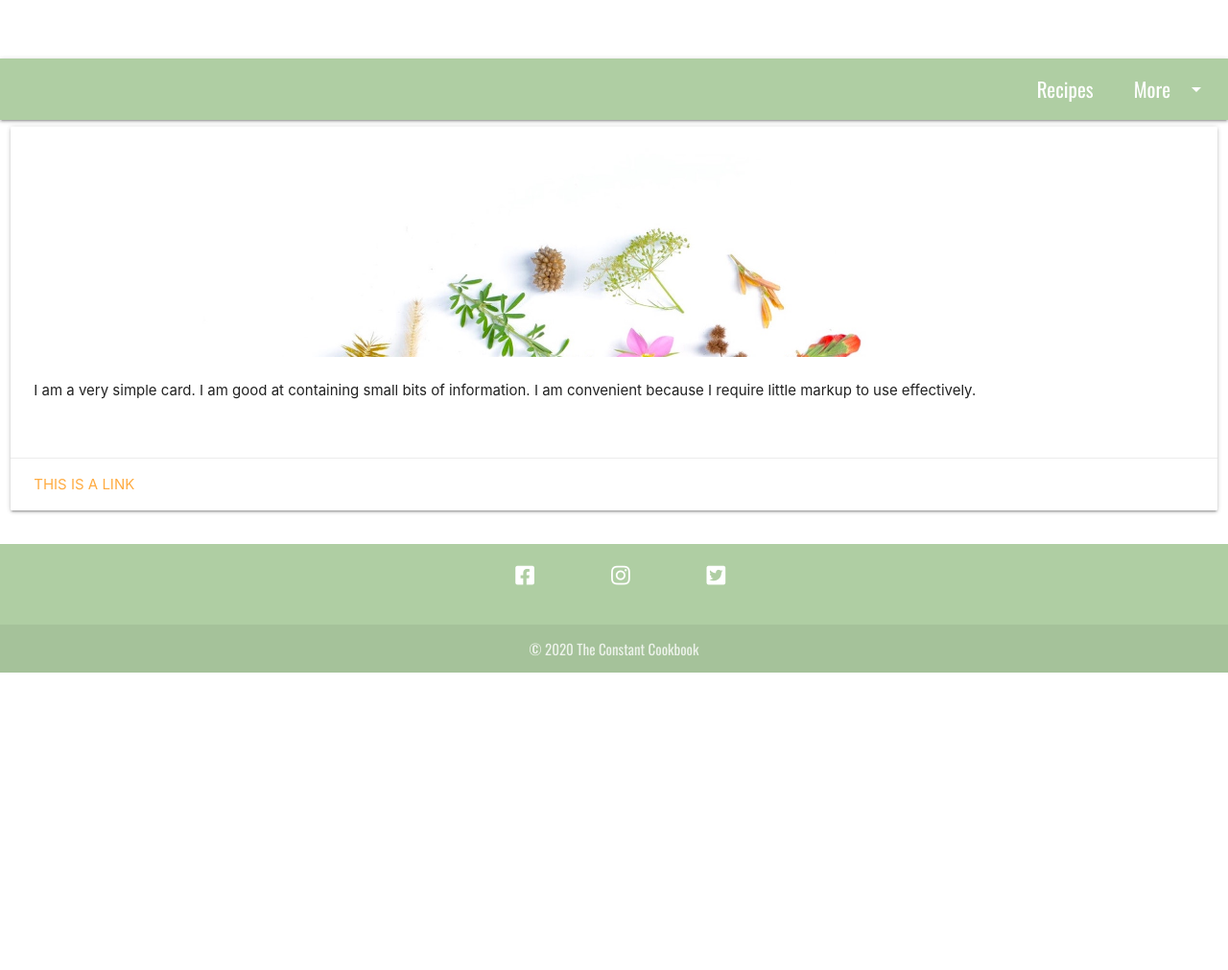
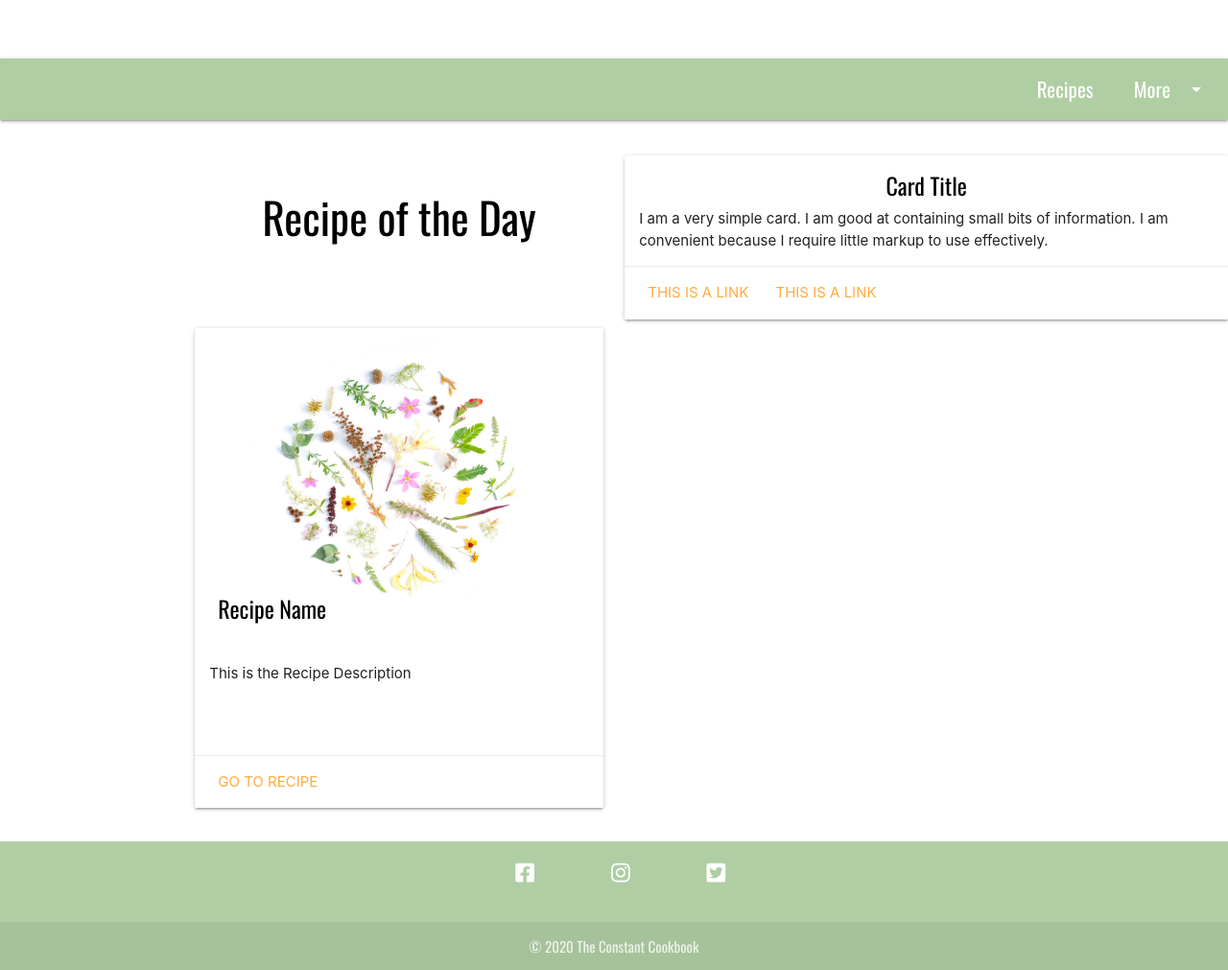
Before and after one commit to MelBiggs/dcd-milestone, a Flask app: page / in a window 1280 px wide. Shown: the part 579-1590 px from the top of the page at 96% size. Before the commit the page ends 1280 px from the top, so only its background shows below. Run offline with Flask 2, Linux system fonts and the light colour scheme; some libraries are stand-ins or nearby versions.

Commit message:
Worked on Recipe of the day on index.html

```diff
--- a/static/css/style.css
+++ b/static/css/style.css
@@ -46,6 +46,48 @@ h4 {
 
 .flow-text a:hover {
     color: #627A8E;
+}
+
+.index-cta {
+    padding-top: 2em;
+      margin: 0;
+  position: absolute;
+
+}
+
+/* Recipe of the Day Card */
+
+.daily-recipe-card {
+    padding-top: 2em;
+}
+
+.card-title {
+    color: black!important;
+    text-align: center!important;
+    size: 1em;
+    font-family: 'Oswald', sans-serif!important;
+}
+
+.card-header {
+    color: black;
+    text-align: center;
+    font-size: 3em;
+    font-family: 'Oswald', sans-serif!important;
+    padding-top: 1.5em;
+    padding-bottom: 1em;
+}
+
+.responsive {
+  width: 50%;
+  height: auto;
+}
+
+.card-image {
+    max-height: 75%!important;
+}
+
+.card-content {
+    padding: 1em!important;
 }
 
 /* Navbar */
--- a/templates/index.html
+++ b/templates/index.html
@@ -1,23 +1,41 @@
 {% extends "base.html" %}
 {% block content %}
+<div class="container">
 	<div class="row">
-    <div class="col s12">
-      <div class="card medium">
+		<div class="col s6">
+			<div class="card-header">Recipe of the Day</div>
+			<div class="daily-recipe-card">
+				<div class="card large">
 					<div class="card-image">
-          <img src= "{{url_for('static', filename='img/background-header.jpg')}}">
+						<img src= "{{url_for('static', filename='img/background-header.jpg')}}" class="responsive">
+						<span class="card-title">Recipe Name</span>
+					</div>
+					<div class="card-content left">
+						<p>This is the Recipe Description</p>
+					</div>
+					<div class="card-action">
+						<a href="#">Go to Recipe</a>
+					</div>
+				</div>
+			</div>
+		</div>
+		<div class="col s6">
+        <div class="index-cta">
+			<div class="card">
+					<div class="card-content">
 						<span class="card-title">Card Title</span>
-        </div>
-        <div class="card-content">
 						<p>I am a very simple card. I am good at containing small bits of information.
 							I am convenient because I require little markup to use effectively.</p>
 					</div>
 					<div class="card-action">
 						<a href="#">This is a link</a>
+						<a href="#">This is a link</a>
+					</div>
+				</div>
 			</div>
 		</div>
 	</div>
 </div>
 
 
-
 {% endblock %}
```
Lines whose indentation alone changed are shown as unchanged.
